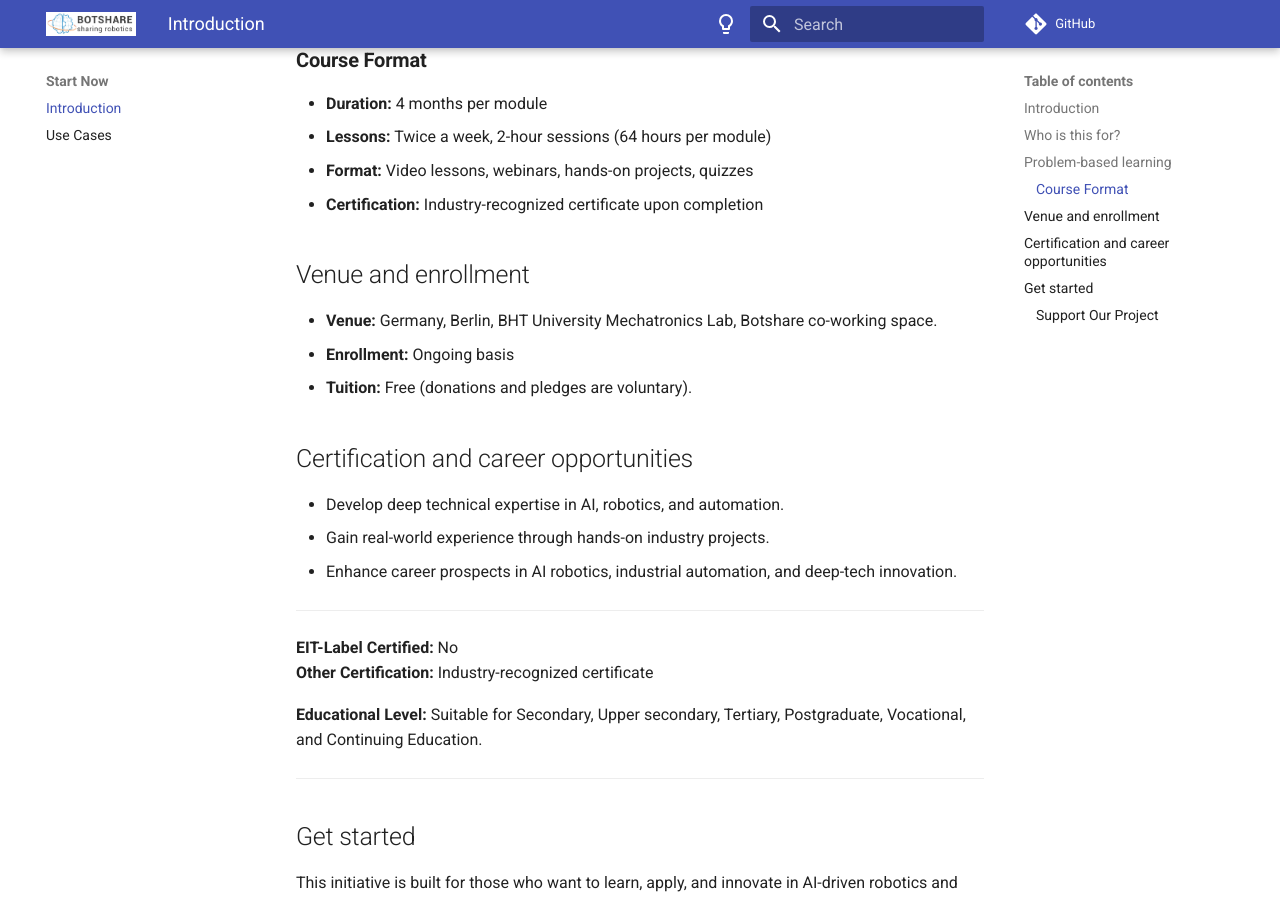
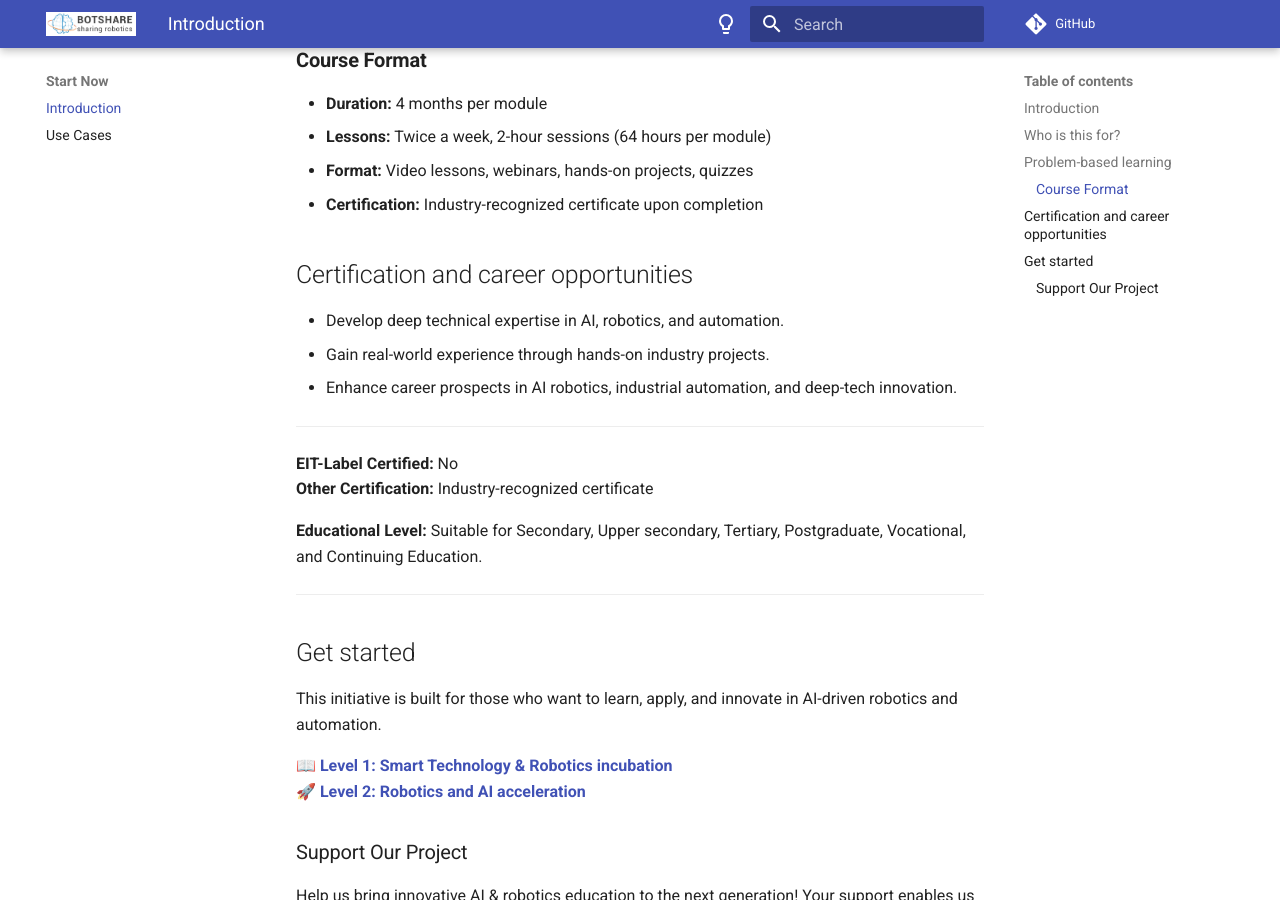
Before and after one commit to Merilynn-64/Botshare_document, an MkDocs documentation site: the page built from docs/getting_started.md, in a window 1280 px wide and 900 px high, scrolled down 771 px. Built offline with MkDocs 1.6.1 and Material for MkDocs 9.7.7, drawn with Linux system fonts in a browser that asks for light colours.

Commit message:
Update getting_started.md

```diff
--- a/docs/getting_started.md
+++ b/docs/getting_started.md
@@ -16,11 +16,6 @@ Small and medium-sized warehouses struggle with rising e-commerce demand, ineffi
 - **Lessons:** Twice a week, 2-hour sessions (64 hours per module)
 - **Format:** Video lessons, webinars, hands-on projects, quizzes
 - **Certification:** Industry-recognized certificate upon completion
-
-## Venue and enrollment
-- **Venue:** Germany, Berlin, BHT University Mechatronics Lab, Botshare co-working space.
-- **Enrollment:** Ongoing basis
-- **Tuition:** Free (donations and pledges are voluntary).
 
 ## Certification and career opportunities
 - Develop deep technical expertise in AI, robotics, and automation.
```
